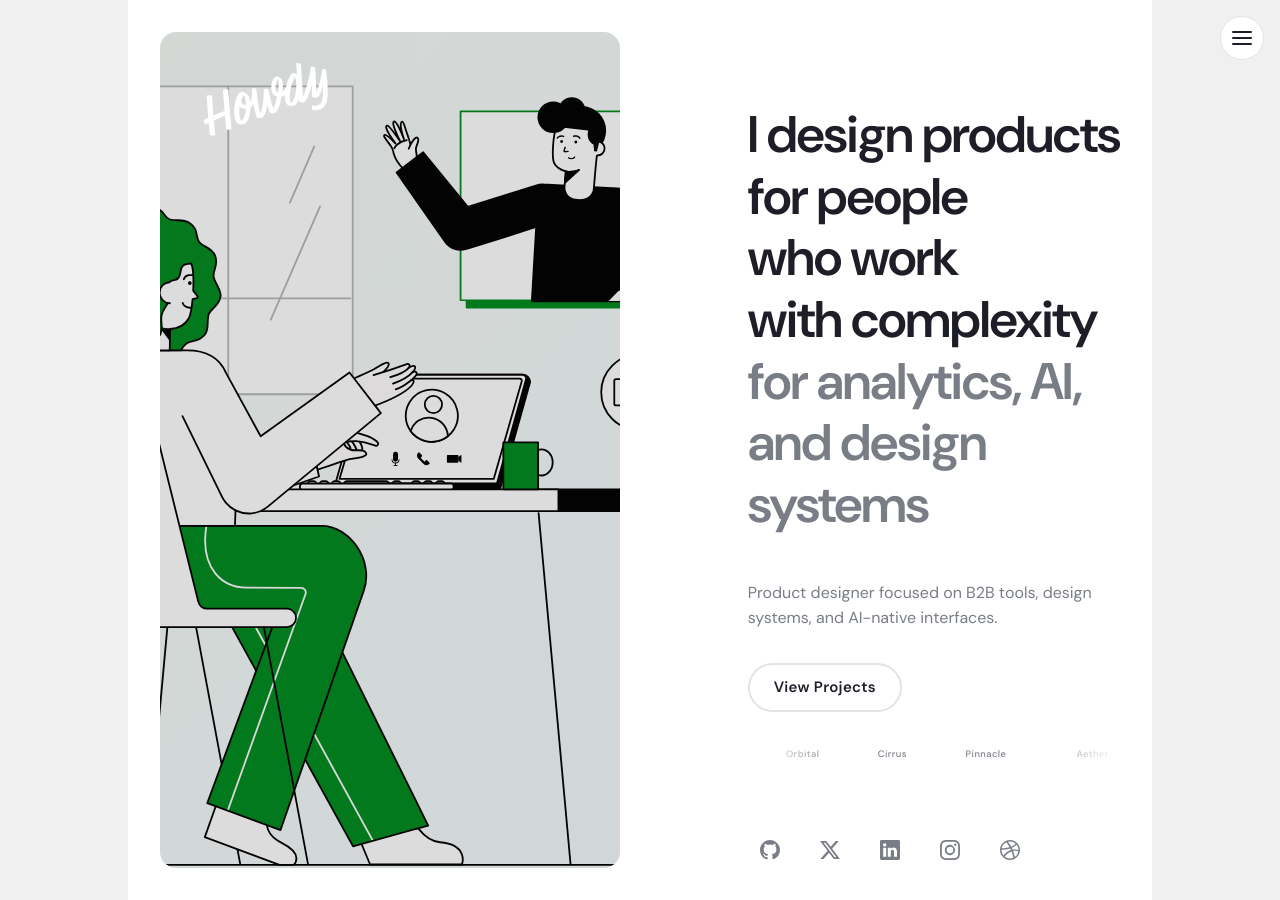
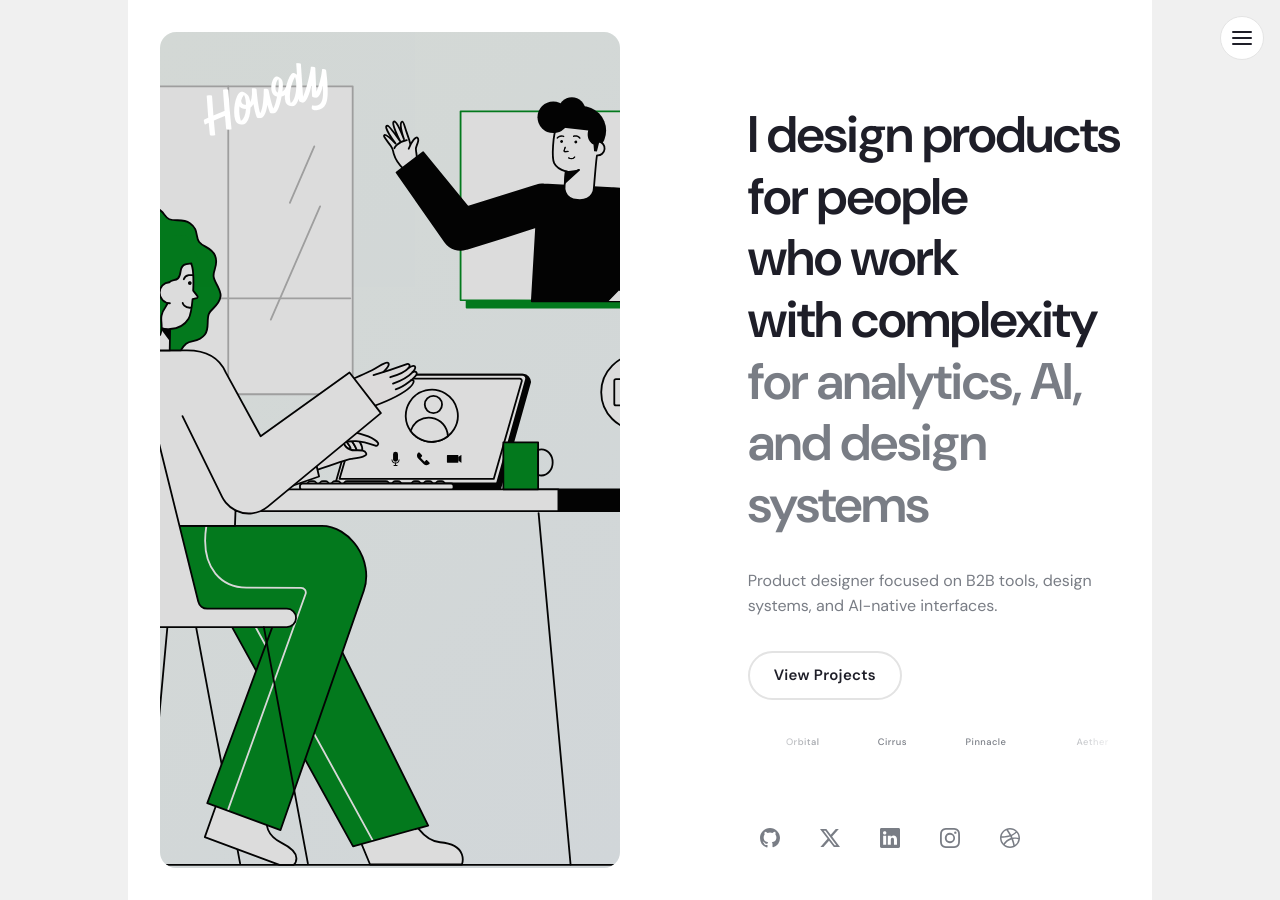
Before and after one commit to howdyitskyle/howdy-jekyll-theme, a Jekyll site: the page built from index.html, in a window 1280 px wide. Built offline with Jekyll 4.4.1, drawn with Linux system fonts in a browser that asks for light colours.

Commit message:
Release v1.0.2
* Match body and main-container background, remove hero-subtitle margin-top, set content-area row-gap to 32px

* Bump version to 1.0.2

```diff
--- a/_sass/_layout.scss
+++ b/_sass/_layout.scss
@@ -437,7 +437,7 @@ body.loaded .projects-grid {
   flex: none;
   place-content: flex-start;
   align-items: stretch;
-  gap: var(--howdy-content-gap-xxl);
+  row-gap: 32px;
   width: 100%;
   max-width: 720px;
   height: min-content;
@@ -448,28 +448,23 @@ body.loaded .projects-grid {
 
   @media (max-width: $howdy-xl) {
     max-width: none;
-    gap: var(--howdy-content-gap-xl);
     padding: 56px var(--howdy-content-area-padding-xl) var(--howdy-content-area-padding-xl-bottom);
   }
 
   @media (max-width: $howdy-lg) {
-    gap: var(--howdy-content-gap-lg);
     padding: 0 var(--howdy-content-area-padding-lg) var(--howdy-content-area-padding-lg-bottom);
   }
 
   @media (max-width: $howdy-md) {
     padding: 0 var(--howdy-content-area-padding-md) var(--howdy-content-area-padding-md-bottom);
-    gap: var(--howdy-content-gap-md);
   }
 
   @media (max-width: $howdy-sm) {
     padding: 0 var(--howdy-content-area-padding-sm) var(--howdy-content-area-padding-sm-bottom);
-    gap: var(--howdy-content-gap-sm);
   }
 
   @media (max-width: $howdy-xs) {
     padding: 0 var(--howdy-content-area-padding-xs) var(--howdy-content-area-padding-xs-bottom);
-    gap: var(--howdy-content-gap-xs);
   }
 }
 
--- a/index.html
+++ b/index.html
@@ -24,7 +24,7 @@ layout: home
         {% endif %}
 
         {% if site.hero.subtitle %}
-        <p class="hero-subtitle" style="color: var(--howdy-text-muted); margin-top: 12px; max-width: 50ch;">
+        <p class="hero-subtitle" style="color: var(--howdy-text-muted); max-width: 50ch;">
           {{ site.hero.subtitle }}
         </p>
         {% endif %}
```
Also changed, not shown: howdy-jekyll-theme.gemspec.
